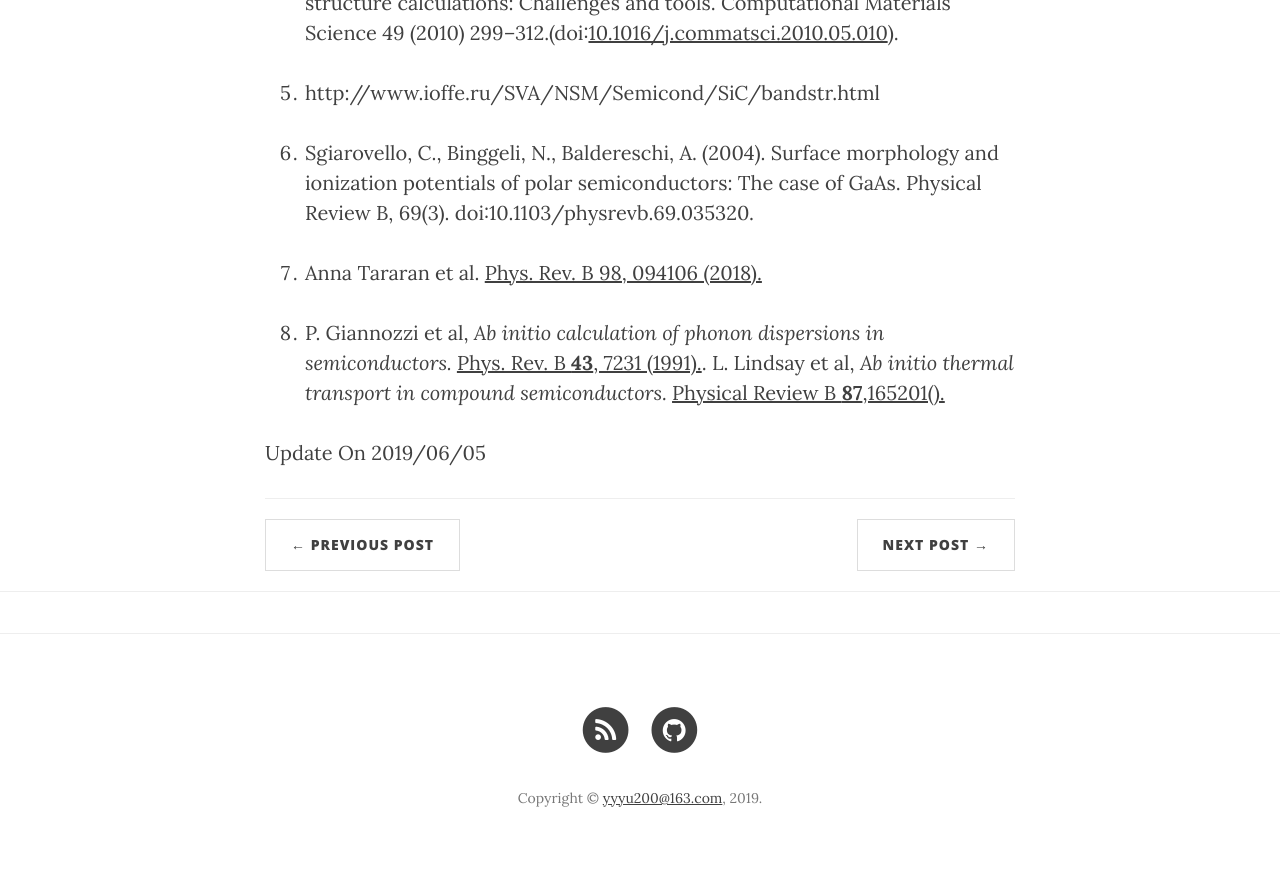
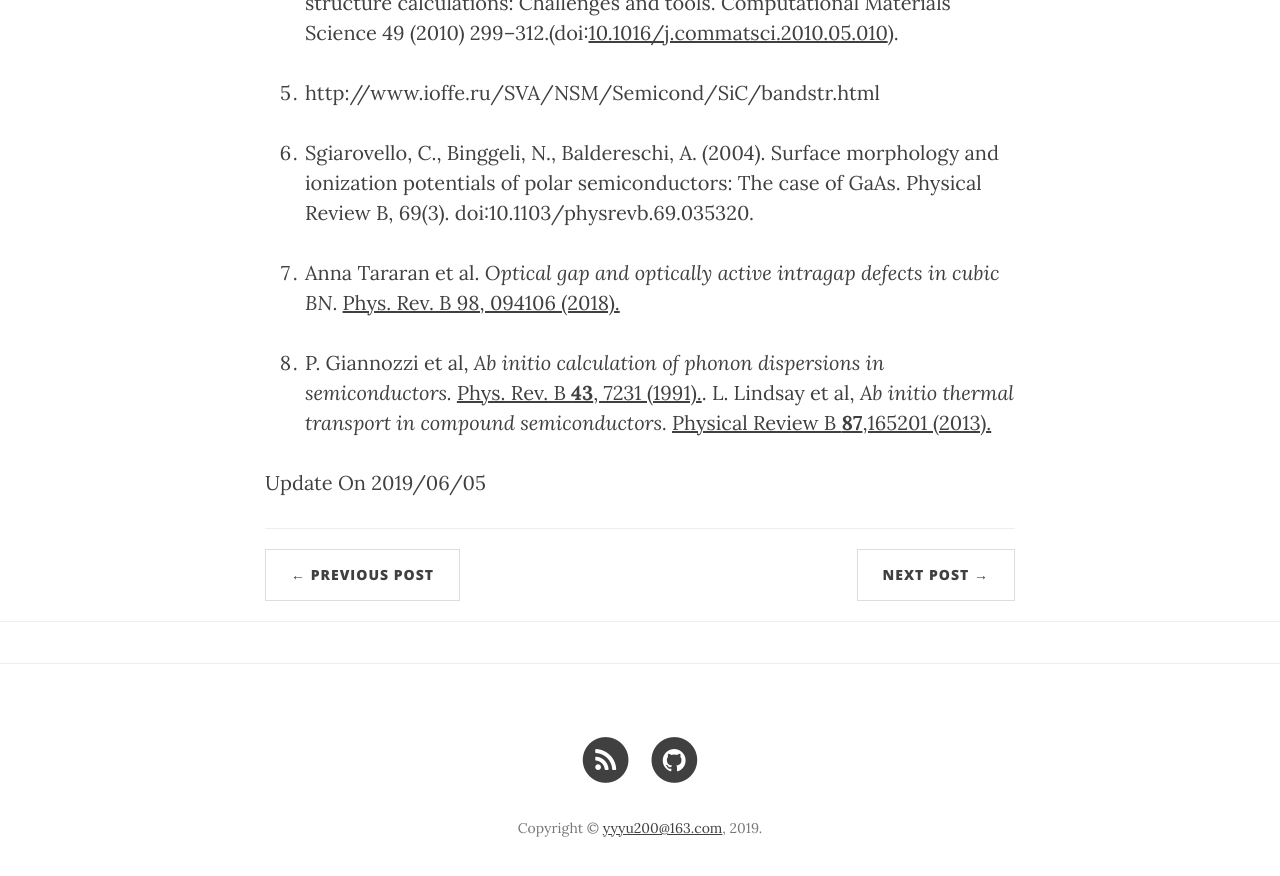
Before and after one commit to yyyu200/DFTbook, a Jekyll site: the page built from _posts/2019-04-01-HandsOn.md, in a window 1280 px wide and 900 px high, scrolled down 25934 px. Shown: the top 876 px of the window. Built offline with Jekyll 4.4.1, drawn with Linux system fonts in a browser that asks for light colours; nearby versions of some CDN libraries; formulas are drawn with MathJax 3; comment, search, counter and statistics services are not loaded.

Commit message:
modify at20190605-09:07:40-aliyun

```diff
--- a/_posts/2019-04-01-HandsOn.md
+++ b/_posts/2019-04-01-HandsOn.md
@@ -927,8 +927,8 @@
 
 6. Sgiarovello, C., Binggeli, N., Baldereschi, A. (2004). Surface morphology and ionization potentials of polar semiconductors: The case of GaAs. Physical Review B, 69(3). doi:10.1103/physrevb.69.035320.
 
-7. Anna Tararan et al. [Phys. Rev. B 98, 094106 (2018).](doi:http://dx.doi.org/10.1103/PhysRevB.98.094106)
+7. Anna Tararan et al. *Optical gap and optically active intragap defects in cubic BN*. [Phys. Rev. B 98, 094106 (2018).](doi:http://dx.doi.org/10.1103/PhysRevB.98.094106)
 
-8. P. Giannozzi et al, *Ab initio calculation of phonon dispersions in semiconductors.* [Phys. Rev. B **43**, 7231 (1991).](http://dx.doi.org/10.1103/PhysRevB.43.7231). L. Lindsay et al, *Ab initio thermal transport in compound semiconductors.* [Physical Review B **87**,165201().](http://dx.doi.org/10.1103/PhysRevB.87.165201)
+8. P. Giannozzi et al, *Ab initio calculation of phonon dispersions in semiconductors.* [Phys. Rev. B **43**, 7231 (1991).](http://dx.doi.org/10.1103/PhysRevB.43.7231). L. Lindsay et al, *Ab initio thermal transport in compound semiconductors.* [Physical Review B **87**,165201 (2013).](http://dx.doi.org/10.1103/PhysRevB.87.165201)
 
 Update On 2019/06/05
```
